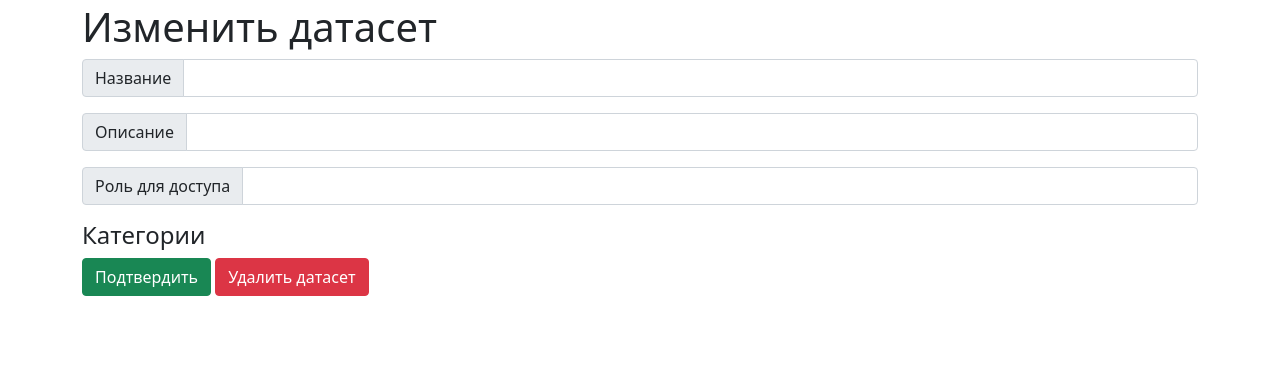
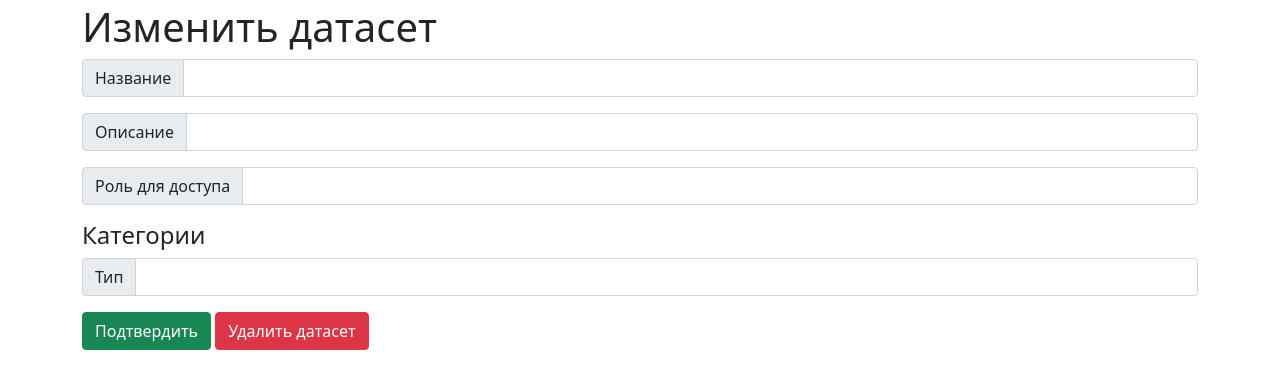
Before and after one commit to MindlessDoc/MoreTechBack, a Flask app: template templates/admin/edit_dataset.html in a window 1280 px wide. Shown: the part 86-475 px from the top of the page. Run offline with Flask 2, Linux system fonts and the light colour scheme; the template is opened without the code that fills it: values that come from a table or form of the project are taken from there, others are empty.

Commit message:
type dataset

```diff
--- a/forms.py
+++ b/forms.py
@@ -42,5 +42,6 @@ class DatasetForm(FlaskForm):
 
     categories = FieldList(IntegerField("Категории"))
     access_role = StringField("Роль для доступа")
+    type = SelectField("Тип")
 
     submit = SubmitField("Подтвердить")
--- a/main.py
+++ b/main.py
@@ -30,6 +30,7 @@ collections_users = client[db_name]["users"]
 collections_datasets = client[db_name]["datasets"]
 
 categories = ["Изображения", "Финансы", "География", "Персональные данные", "Дети и родители"]
+types = ["Агрегация данных", "Необработанный датасет", "Сырые данные"]
 
 login = LoginManager(app)
 login.login_view = "login"
@@ -109,6 +110,8 @@ def datasets():
 def edit_dataset(id):
     dataset_form = DatasetForm()
     dataset = collections_datasets.find({"_id": ObjectId(id)})[0]
+    dataset_form.type.choices = types
+    dataset_form.type.data = dataset["type"]
 
     if dataset_form.validate_on_submit():
         if "delete" in request.form:
@@ -121,7 +124,8 @@ def edit_dataset(id):
             "name": dataset_form["name"],
             "description": dataset_form["description"],
             "access_role": dataset_form["access_role"],
-            "categories": cats
+            "categories": cats,
+            "type": dataset_form["type"]
         }})
 
         return redirect("/admin/datasets", code=302)
@@ -168,7 +172,7 @@ def change_user(change_username):
 
 @app.get("/")
 def api_index():
-    return "dataunion api v1.1"
+    return "dataunion api v1.12"
 
 app.run(debug=True)
 # app.run(port=5021)
--- a/templates/admin/edit_dataset.html
+++ b/templates/admin/edit_dataset.html
@@ -29,6 +29,11 @@
     <label class="form-check-label">{{ category }}</label><br>
   {% endfor %}
 
+  <div class="input-group mb-3">
+    <span class="input-group-text">{{ dataset_form.type.label }}</span>
+    {{ dataset_form.type(class="form-control") }}
+  </div>
+
   <div class="mb-3">
     {{ dataset_form.submit(class="btn btn-success btn-md mb-2") }}
     <button type="button" class="btn btn-danger btn-md mb-2" data-bs-toggle="modal" data-bs-target="#delete">
```
